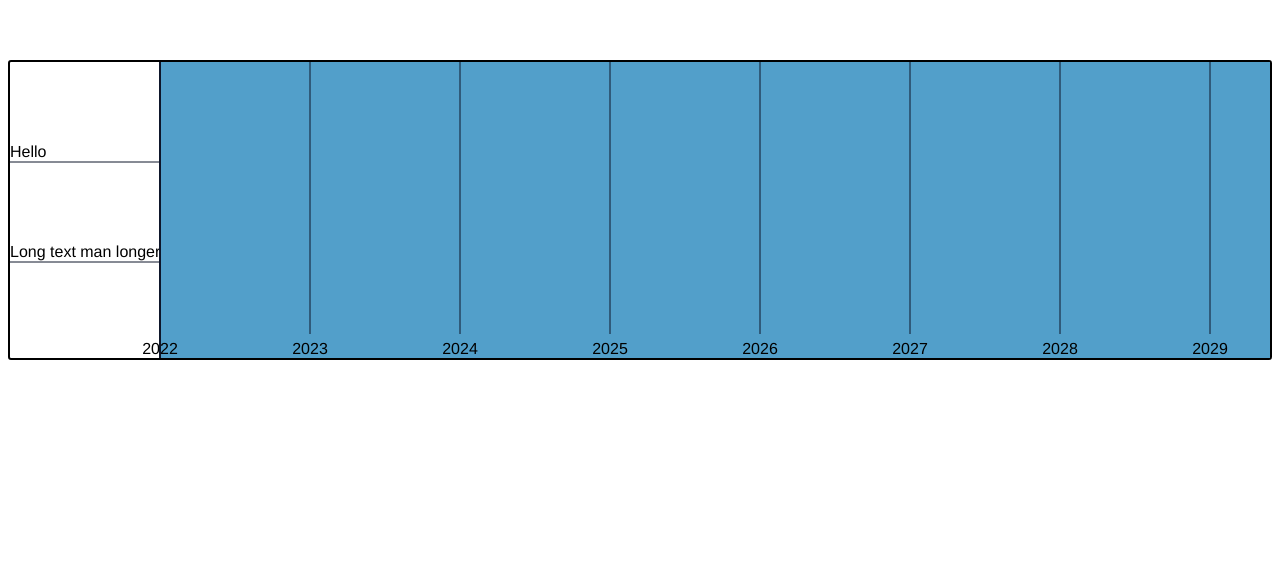
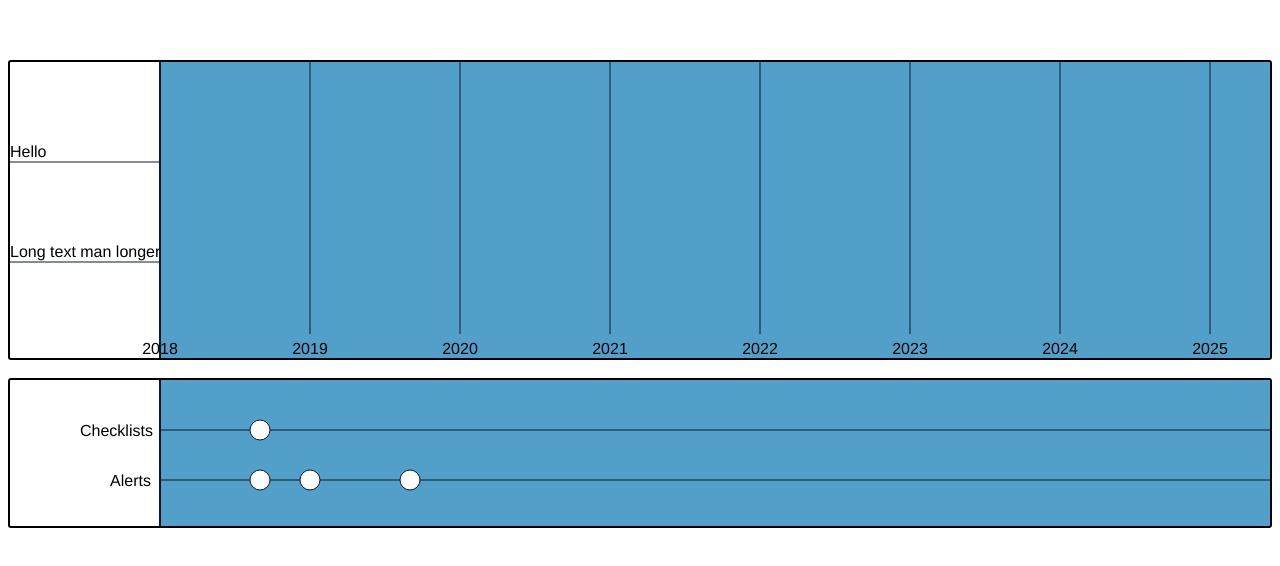
Before and after one commit to sdbrannum/v-timeline, a Vue app: page / in a window 1280 px wide. Shown: the top 566 px of the page. Built offline with nearby package versions, Linux system fonts and the light colour scheme.

Commit message:
feat: simple timeline

```diff
--- a/src/App.vue
+++ b/src/App.vue
@@ -2,10 +2,13 @@
 // This starter template is using Vue 3 <script setup> SFCs
 // Check out https://v3.vuejs.org/api/sfc-script-setup.html#sfc-script-setup
 import Timeline from './components/Timeline.vue';
+import SimpleTimeline from './components/SimpleTimeline.vue';
 </script>
 
 <template>
   <timeline />
+  <br />
+  <simple-timeline />
 </template>
 
 <style>
--- /dev/null
+++ b/src/components/SimpleTimeline.vue
@@ -0,0 +1,126 @@
+<script setup lang="ts">
+
+</script>
+
+<template>
+    <div class="timeline-chart" ref="chartRef">
+        <svg width="100%" height="100%">
+            <g>
+                <text y="56" x="70">Checklists</text>
+                <text y="106" x="100">Alerts</text>
+            </g>
+
+            <rect
+                class="chart-bounds"
+                x="150"
+                y="0"
+                fill="#529fca"
+                @mousemove="onMouseMove"
+                ref="scrollAreaRef"
+            />
+            <line x1="150" x2="150" y1="0" y2="100%" stroke="var(--stroke-color)" stroke-width="2" />
+            <g class="x-axis">
+                <g
+                    class="tick"
+                    v-for="(tick, idx) in xAxis"
+                    :key="tick.label"
+                    :style="{ transform: `translateX(${tick.x}px)` }"
+                >
+                    <line y1="-1.5em" y2="-300" stroke="var(--stroke-color)" />
+                    <text class="tick--label" y="-0.25em">{{ tick.label }}</text>
+                </g>
+            </g>
+            <g>
+                <line
+                    x1="150"
+                    x2="100%"
+                    y1="50"
+                    y2="50"
+                    stroke="var(--stroke-color)"
+                    stroke-width="1"
+                />
+
+                <line
+                    x1="150"
+                    x2="100%"
+                    y1="100"
+                    y2="100"
+                    stroke="var(--stroke-color)"
+                    stroke-width="1"
+                />
+            </g>
+            <g>
+                <circle
+                    cx="250"
+                    cy="50"
+                    r="10"
+                    stroke="var(--stroke-color)"
+                    stroke-width="1"
+                    fill="white"
+                />
+                <circle
+                    cx="250"
+                    cy="100"
+                    r="10"
+                    stroke="var(--stroke-color)"
+                    stroke-width="1"
+                    fill="white"
+                />
+
+                <circle
+                    cx="300"
+                    cy="100"
+                    r="10"
+                    stroke="var(--stroke-color)"
+                    stroke-width="1"
+                    fill="white"
+                />
+
+                <circle
+                    cx="400"
+                    cy="100"
+                    r="10"
+                    stroke="var(--stroke-color)"
+                    stroke-width="1"
+                    fill="white"
+                />
+            </g>
+        </svg>
+    </div>
+</template>
+
+
+
+<style scoped>
+.timeline-chart {
+    --stroke-color: #0f172a;
+    --chart-height: 150px;
+    box-sizing: border-box;
+    height: var(--chart-height);
+    width: 100%;
+    border-radius: 3px;
+    border: 2px solid black;
+}
+
+.timeline-chart * {
+    box-sizing: border-box;
+}
+
+.chart-bounds {
+    box-sizing: border-box;
+    height: 100%;
+    width: calc(100% - 150px);
+}
+
+.x-axis {
+    transform: translate(0, 100%);
+}
+
+.tick {
+    will-change: transform;
+    transition: linear;
+}
+.tick--label {
+    text-anchor: middle;
+}
+</style>
--- a/src/components/Timeline.vue
+++ b/src/components/Timeline.vue
@@ -1,6 +1,12 @@
 <script setup lang="ts">
-import { ref, Ref, computed, ComputedRef, onMounted, onBeforeUnmount } from 'vue';
+import { ref, Ref, computed, ComputedRef, onMounted, onBeforeUnmount, defineProps } from 'vue';
 
+const props = defineProps({
+    scrollAceleration: {
+        type: Number,
+        default: 2
+    }
+})
 
 const truncateText = (ref: Ref<any>, width: number) => {
     console.log('');
@@ -11,31 +17,27 @@ const chartRef: Ref<HTMLDivElement | null> = ref(null);
 
 const scrollAreaRef: Ref<SVGRectElement | null> = ref(null);
 const onScroll = (scrollEvent: WheelEvent) => {
-    const check = () => {
-        const x = getX(0);
-        if (x < 150) {
-            // adjustStartDate(1);
-            translateStart.value += xTickSpacing.value;
-            normalizeTranslateStart();
-        } else if (x > X_TRANSLATE_MIN + xTickSpacing.value) {
-            console.log('hit')
-            // adjustStartDate(-1);
-            translateStart.value -= xTickSpacing.value;
-            normalizeTranslateStart();
-        }
-        console.log('x', x)
-    }
-
+    // const check = () => {
+    //     if (translateStart.value < X_TRANSLATE_MIN) {
+    //         adjustStartDate(1);
+    //         translateStart.value = X_TRANSLATE_MIN + xTickSpacing.value;
+    //     }
+    //     // else if (translateStart.value > X_TRANSLATE_MIN + xTickSpacing.value) {
+    //     //     adjustStartDate(1);
+    //     // }
+    // }
 
     if (scrollEvent.deltaY > 0) {
         window.requestAnimationFrame(() => {
-            xTickSpacing.value -= 1;
-            check();
+            xTickSpacing.value -= props.scrollAceleration;
+            // translateStart.value -= props.scrollAceleration;
+            // check();
         });
     } else {
         window.requestAnimationFrame(() => {
-            xTickSpacing.value += 1
-            check();
+            xTickSpacing.value += props.scrollAceleration;
+            // translateStart.value += props.scrollAceleration;
+            // check();
         });
     }
 
@@ -62,6 +64,7 @@ const labelType = computed(() => LabelTypes.Year);
 const startDate = ref(new Date());
 
 const adjustStartDate = (val: number) => {
+    console.log('adjuting start date')
     const newDate = new Date(startDate.value);
     newDate.setFullYear(newDate.getFullYear() + val);
     startDate.value = newDate;
@@ -139,6 +142,8 @@ onMounted(() => {
     if (scrollAreaRef.value) {
         scrollAreaRef.value.addEventListener('wheel', onScroll);
     }
+    adjustStartDate(- Math.floor(tickCount.value / 2));
+
 });
 
 onBeforeUnmount(() => {
@@ -148,6 +153,7 @@ onBeforeUnmount(() => {
     if (scrollAreaRef.value) {
         scrollAreaRef.value.addEventListener('wheel', onScroll);
     }
+
 });
 
 </script>
```
